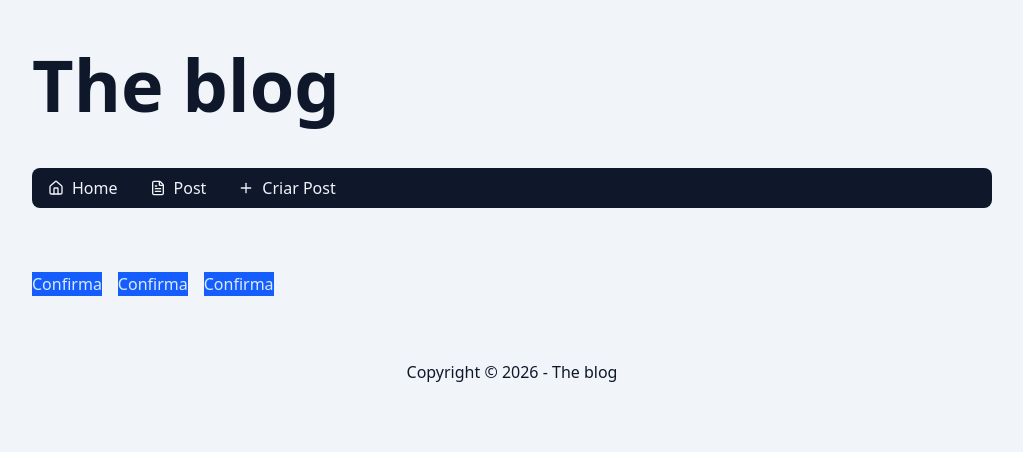
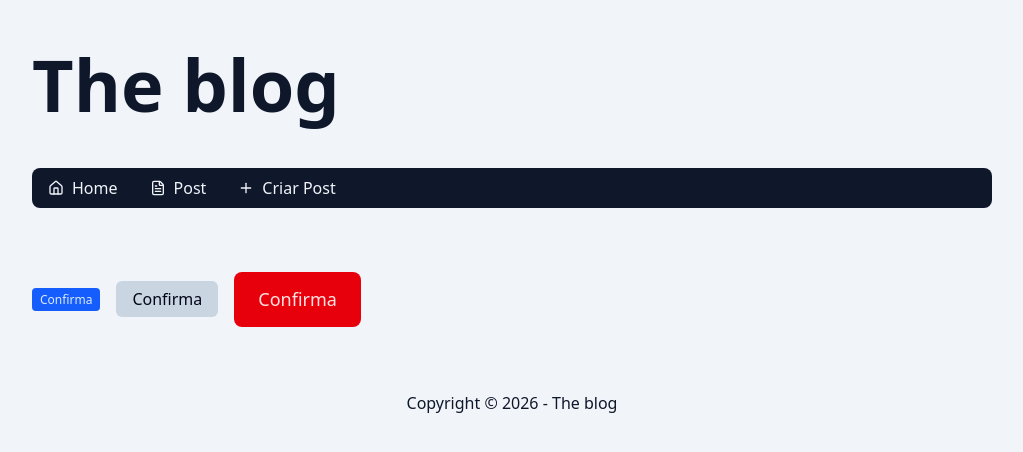
Before and after one commit to MarcosReisDS/blog, a Next.js app: page /admin/post/new in a window 1280 px wide. Shown: the top 452 px of the page, without its empty margins (128-1151 px from the left). Built offline with nearby package versions, Linux system fonts and the light colour scheme.

Commit message:
aula 178

```diff
--- a/src/app/admin/post/new/page.tsx
+++ b/src/app/admin/post/new/page.tsx
@@ -4,10 +4,10 @@
 
 export default async function AdminPostNewPage() {
     return (
-        <div className="py-16 flex gap-4 flex-wrap">
-            <Button>Confirma</Button>
-            <Button>Confirma</Button>
-            <Button>Confirma</Button>
+        <div className="py-16 flex gap-4 flex-wrap items-center">
+            <Button variant="default" size="sm">Confirma</Button>
+            <Button variant="ghost" size="md">Confirma</Button>
+            <Button variant="danger" size="lg">Confirma</Button>
         </div>
     )
 }
--- a/src/components/Button/index.tsx
+++ b/src/components/Button/index.tsx
@@ -10,20 +10,47 @@
 
 export function Button({ variant = 'default', size = 'md', ...props }: ButtonProps) {
     const buttonVariants: Record<ButtonVariants, string> = {
-        default: clsx('bg-blue-600 text-blue-100'),
-        ghost: clsx('bg-slate-200 text-slate-900'),
-        danger: clsx('bg-red-600 text-red-100'),
+        default: clsx('bg-blue-600 hover:bg-blue-700 text-blue-100'),
+        ghost: clsx('bg-slate-300 hover:bg-slate-400 text-slate-950'),
+        danger: clsx('bg-red-600 hover:bg-red-700 text-red-100'),
     }
 
     const buttonSizes: Record<ButtonSizes, string> = {
-        sm: clsx(''),
-        md: clsx(''),
-        lg: clsx(''),
+        sm: clsx(
+            'text-xs/tight',
+            'py-1',
+            'px-2',
+            'rounded-sm',
+            '[&_svg]:w-3 [&_svg]:h-3 gap-1',
+        ),
+        md: clsx(
+            'text-base/tight',
+            'py-2',
+            'px-4',
+            'rounded-md',
+            '[&_svg]:w-4 [&_svg]:h-4 gap-2',
+        ),
+        lg: clsx(
+            'text-lg/tight',
+            'py-4',
+            'px-6',
+            'rounded-lg',
+            '[&_svg]:w-5 [&_svg]:h-5 gap-3',
+        ),
     }
 
-    const buttonClasses = clsx(buttonVariants[variant], buttonSizes[size])
+    const buttonClasses = clsx(
+        buttonVariants[variant],
+        buttonSizes[size],
+        'flex items-center justify-center cursor-pointer',
+        'transition',
+        'disabled:bg-slate-200',
+        'disabled:text-slate-400',
+        'disabled:cursor-not-allowed',
+        props.className,
+    )
 
     return (
-        <button className={buttonClasses} {...props} />
+        <button {...props} className={buttonClasses} />
     )
 }
--- a/src/components/Dialog/index.tsx
+++ b/src/components/Dialog/index.tsx
@@ -1,6 +1,7 @@
 'use client';
 
 import clsx from "clsx";
+import { Button } from "../Button";
 
 type DialogProps = {
     isVisible?: boolean;
@@ -39,29 +40,21 @@
                 <h3 id='dialog-title' className="text-xl font-extrabold">{title}</h3>
                 <div id='dialog-description'>{content}</div>
                 <div className="flex items-center justify-around">
-                    <button className={clsx(
-                        'bg-slate-300 hover:bg-slate-400 transition text-slate-950',
-                        'flex items-center justify-center',
-                        'py-2 px-4 rounded-lg cursor-pointer',
-                        'disabled:bg-slate-200 disabled:text-slate-400 disabled:cursor-not-allowed'
-                    )}
+                    <Button
+                        variant="ghost"
                         autoFocus
                         onClick={handleCancel}
                         disabled={disabled}
                     >
                         Cancelar
-                    </button>
-                    <button className={clsx(
-                        'bg-blue-300 hover:bg-blue-400 transition text-blue-50',
-                        'flex items-center justify-center',
-                        'py-2 px-4 rounded-lg cursor-pointer',
-                        'disabled:bg-slate-200 disabled:text-slate-400 disabled:cursor-not-allowed'
-                    )}
+                    </Button>
+                    <Button
+                        variant="default"
                         onClick={onConfirm}
                         disabled={disabled}
                     >
                         Ok
-                    </button>
+                    </Button>
                 </div>
             </div>
         </div>
```
